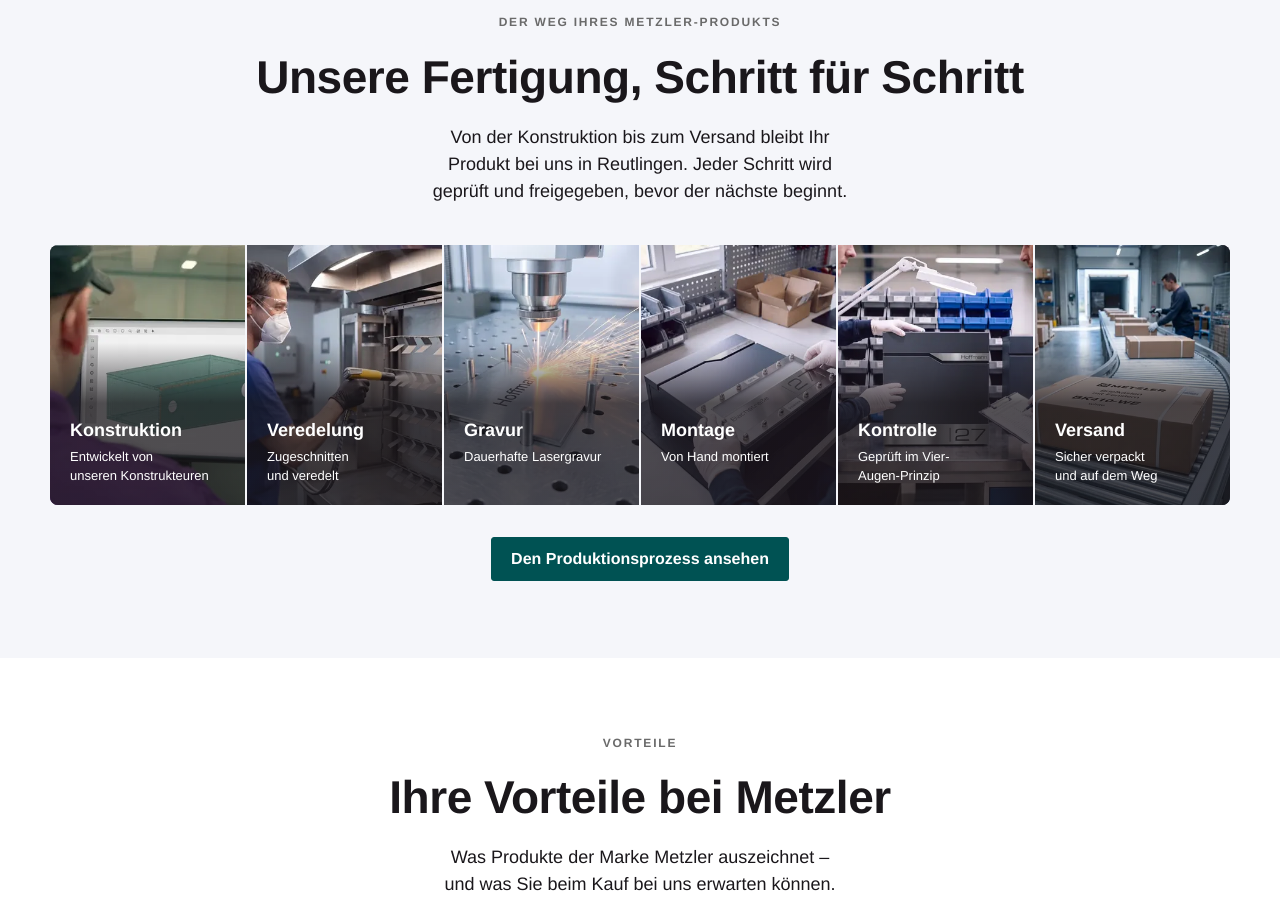
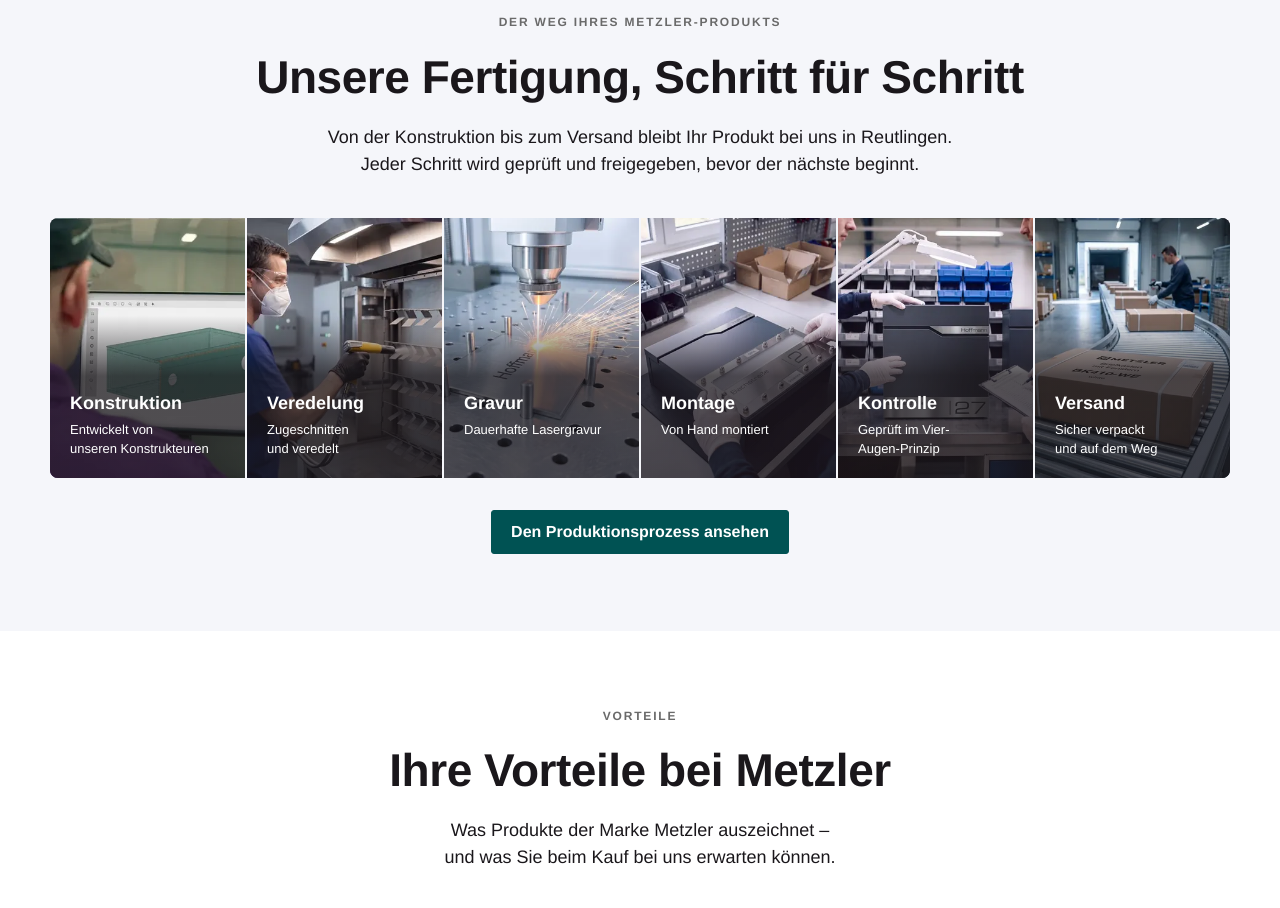
Before and after one commit to SabaVafa/why-metzler-preview, a plain HTML site: page r1/warum-metzler.html in a window 1280 px wide. Shown: the part 3380-4288 px from the top of the page. Drawn offline with Linux system fonts and the light colour scheme.

Commit message:
R188: Herkunft intro in the column of live /produktionsprozess
Co-Authored-By: Claude Opus 5.5 <noreply@anthropic.com>

```diff
--- a/r1/warum-metzler.html
+++ b/r1/warum-metzler.html
@@ -19,7 +19,7 @@
 
   <link rel="stylesheet" href="../css/proto-live.css">
 
-<link rel="stylesheet" href="../css/warum-metzler.min.css?v=e892f966">
+<link rel="stylesheet" href="../css/warum-metzler.min.css?v=4bb2f3d0">
 
 </head>
 <body data-headtype="0" data-page="31" class="body-offcanvas body-checkout-v2">
```
Also changed, not shown: css/warum-metzler.min.css.
